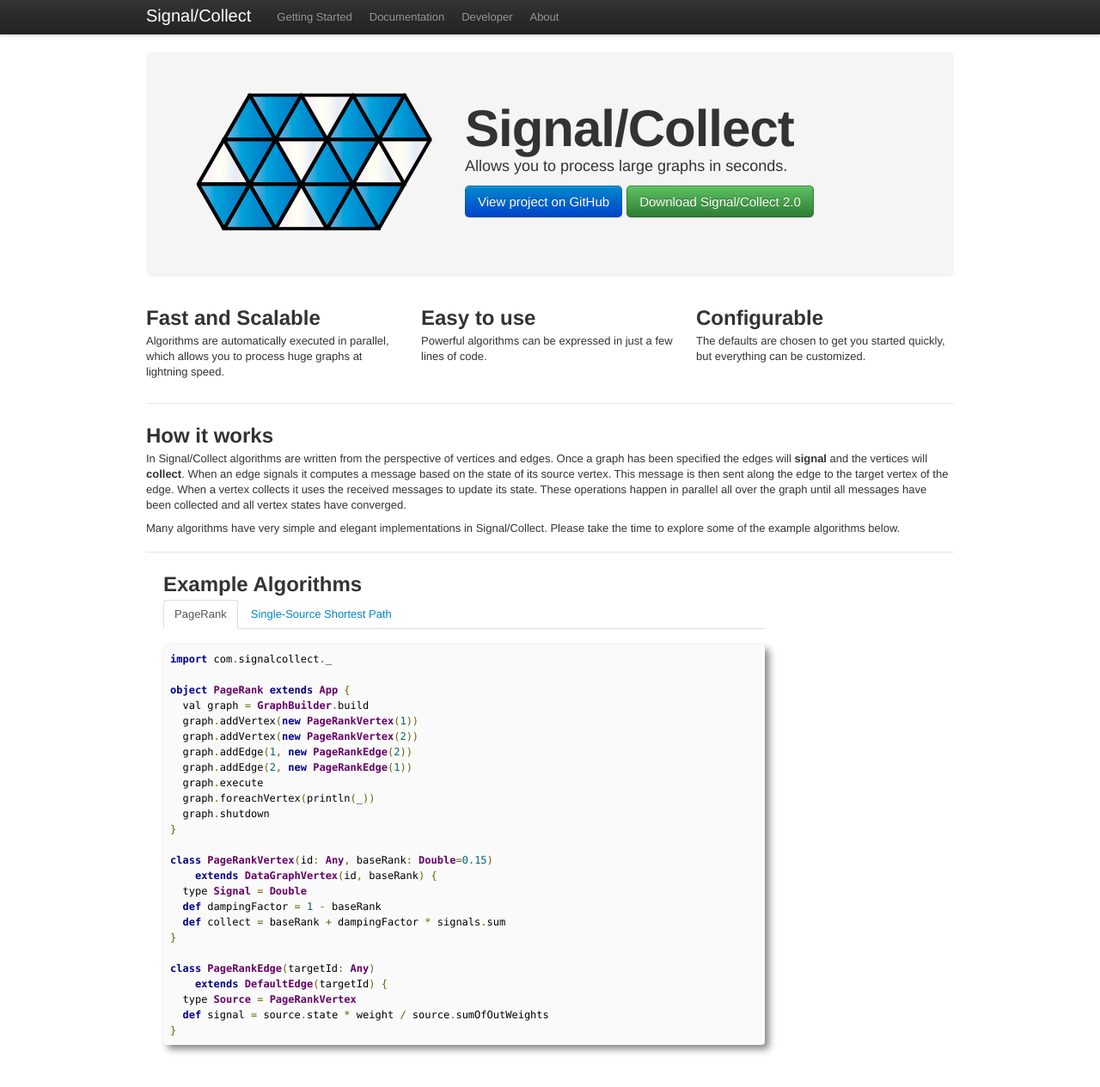
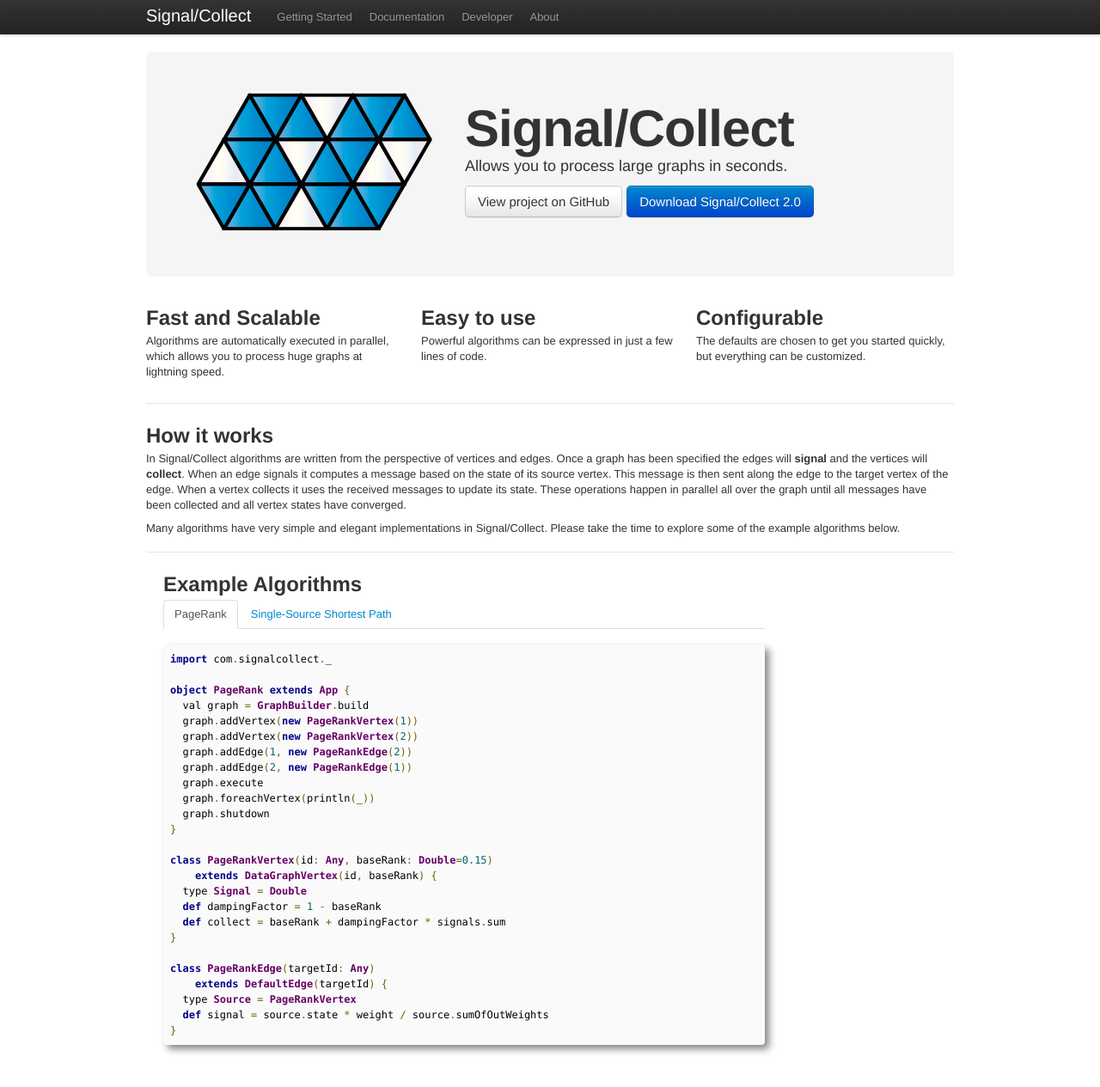
Before and after one commit to uzh/signal-collect, a Jekyll site: the page built from index.html, in a window 1280 px wide and 1274 px high. Shown: the top 1265 px of the window at 86% size. Built offline with Jekyll 4.4.1, drawn with Linux system fonts in a browser that asks for light colours; comment, search, counter and statistics services are not loaded.

Commit message:
Download button more prominently colored

```diff
--- a/assets/css/signalCollect.css
+++ b/assets/css/signalCollect.css
@@ -34,20 +34,3 @@
 margin-bottom: opx;
 margin-top: 0px;
 }
-
-.btn-custom {
-  background-color: hsl(123, 45%, 34%) !important;
-  background-repeat: repeat-x;
-  filter: progid:DXImageTransform.Microsoft.gradient(startColorstr="#5cc161", endColorstr="#2f7d33");
-  background-image: -khtml-gradient(linear, left top, left bottom, from(#5cc161), to(#2f7d33));
-  background-image: -moz-linear-gradient(top, #5cc161, #2f7d33);
-  background-image: -ms-linear-gradient(top, #5cc161, #2f7d33);
-  background-image: -webkit-gradient(linear, left top, left bottom, color-stop(0%, #5cc161), color-stop(100%, #2f7d33));
-  background-image: -webkit-linear-gradient(top, #5cc161, #2f7d33);
-  background-image: -o-linear-gradient(top, #5cc161, #2f7d33);
-  background-image: linear-gradient(#5cc161, #2f7d33);
-  border-color: #2f7d33 #2f7d33 hsl(123, 45%, 28.5%);
-  color: #fff !important;
-  text-shadow: 0 -1px 0 rgba(0, 0, 0, 0.36);
-  -webkit-font-smoothing: antialiased;
-}
--- a/index.html
+++ b/index.html
@@ -7,8 +7,8 @@
 	<h1>Signal/Collect <g:plusone></g:plusone></h1>
 	<p>Allows you to process large graphs in seconds.</p>
 	<p class="download-info">
-	  <a href="https://github.com/uzh/signal-collect" class="btn btn-primary btn-large">View project on GitHub</a>
-	  <a href="downloads/signal-collect-2.0.jar" class="btn btn-custom btn-large">Download Signal/Collect 2.0</a>
+	  <a href="https://github.com/uzh/signal-collect" class="btn btn-large">View project on GitHub</a>
+	  <a href="downloads/signal-collect-2.0.jar" class="btn btn-primary btn-large">Download Signal/Collect 2.0</a>
 	</p>
 </div>
 
```
